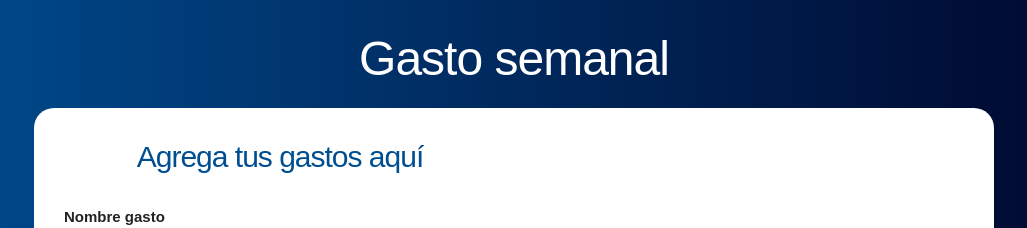
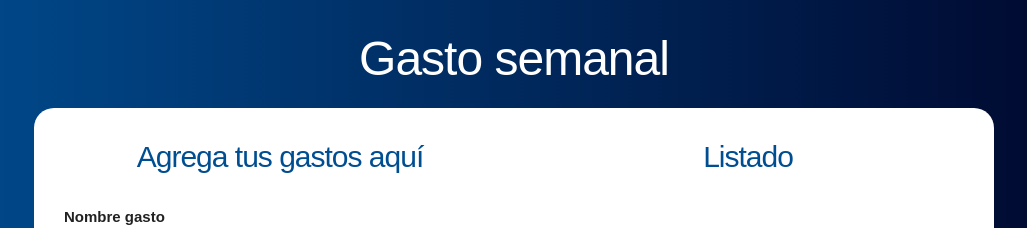
Before and after one commit to javierc22/react-app-02, a React (Create React App) app: page / in a window 1280 px wide. Both pictures are taken after typing "5" into the empty fields and a click on the input "Definir Presupuesto". Shown: the top 228 px of the page, without its empty margins (126-1153 px from the left). Built offline with nearby package versions, Linux system fonts and the light colour scheme.

Commit message:
Mostrando los gastos en la interfaz

```diff
--- a/src/App.js
+++ b/src/App.js
@@ -1,6 +1,7 @@
 import React, { useState } from 'react';
 import Pregunta from './components/Pregunta';
 import Formulario from './components/Formulario';
+import Listado from './components/Listado';
 
 function App() {
 
@@ -37,7 +38,9 @@
                 />
               </div>
               <div className="one-half column">
-
+                <Listado
+                  gastos={gastos}
+                />
               </div>
             </div>
            )
--- /dev/null
+++ b/src/components/Gasto.jsx
@@ -0,0 +1,12 @@
+import React from 'react'
+
+const Gasto = ({gasto}) => (
+  <li className="gastos">
+    <p>
+      {gasto.nombre}
+      <span className="gasto">$ {gasto.cantidad}</span>
+    </p>
+  </li>
+)
+
+export default Gasto;
--- /dev/null
+++ b/src/components/Listado.jsx
@@ -0,0 +1,16 @@
+import React from 'react'
+import Gasto from './Gasto'
+
+const Listado = ({ gastos }) => (
+  <div className="gastos-realizados">
+    <h2>Listado</h2>
+    {gastos.map( gasto => (
+      <Gasto
+        key={gasto.id}
+        gasto={gasto}
+      />
+    ))}
+  </div>
+)
+
+export default Listado;
```
